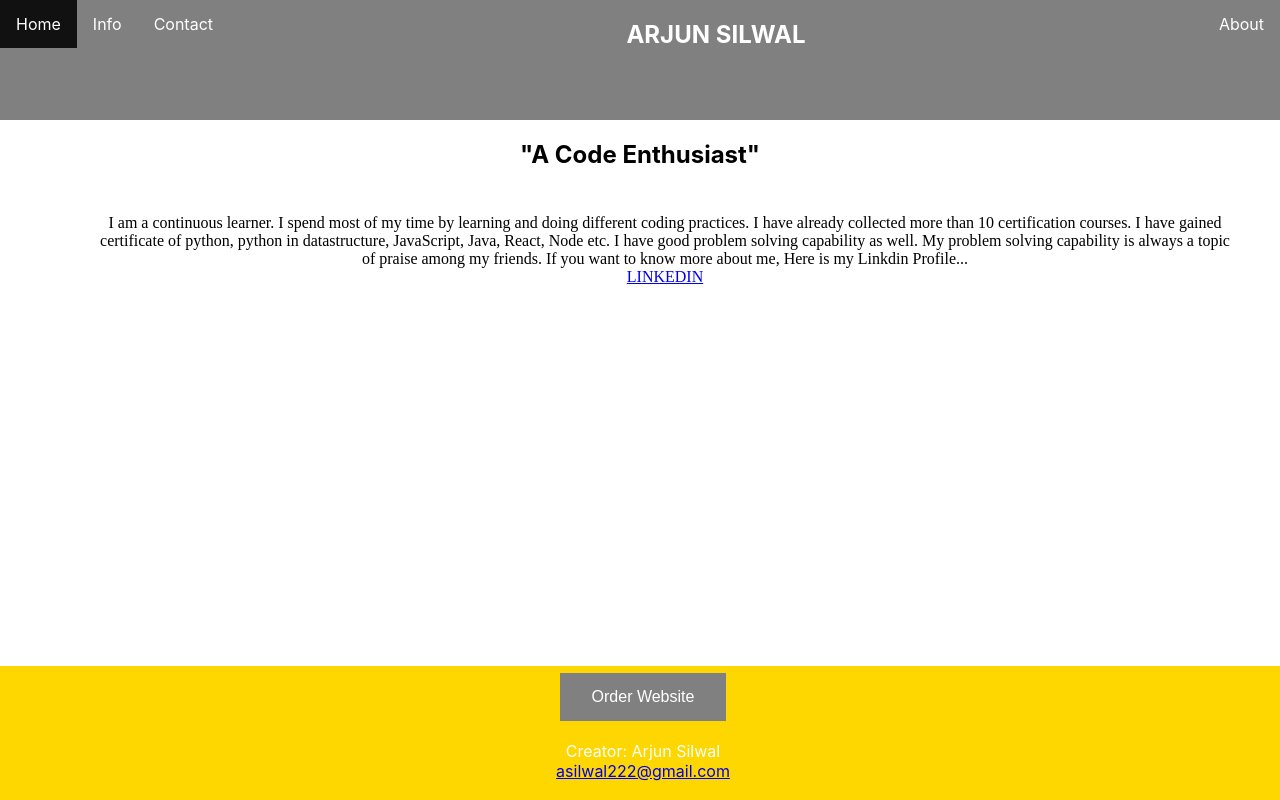
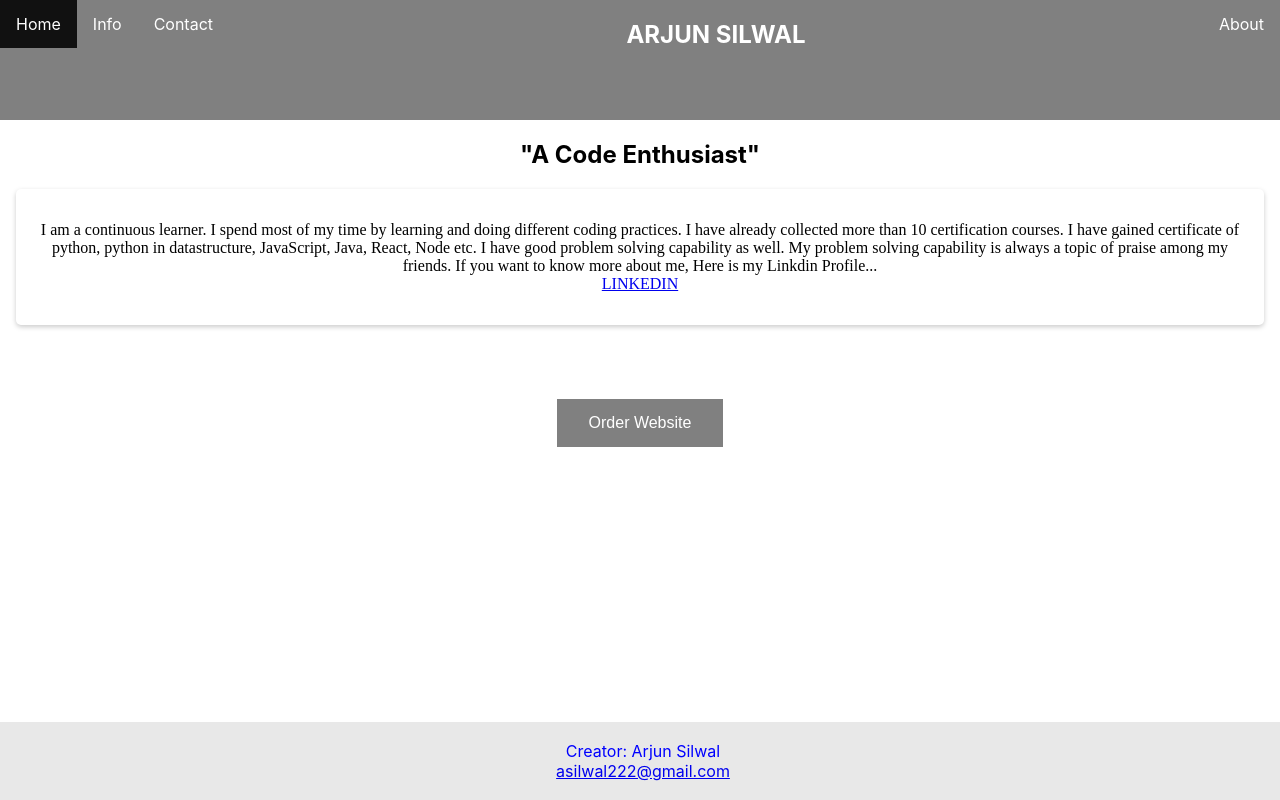
Before and after one commit to Arjunsilwal/my-app, a React (Create React App) app: page / in a window 1280 px wide. Built offline with nearby package versions, Linux system fonts and the light colour scheme.

Commit message:
Button is allocated into new components and contents are arranged properly in other components as well

```diff
--- a/src/App.css
+++ b/src/App.css
@@ -99,6 +99,6 @@ footer {
   bottom: 0;
   width: 100%;
   padding: 3px;
-  background-color: gold;
+  background-color:#E8E8E8;
   color: white;
 }
--- a/src/components/About.js
+++ b/src/components/About.js
@@ -4,10 +4,18 @@ import Footer from './Footer'
 import Header from './Header'
 
 function About() {
+    const style = {
+        margin: '16px',
+        padding:"16px",
+        boxShadow:"0 2px 5px #ccc",
+        boxSizing:'border-box',
+        borderRadius: '5px'
+    }
     return (
         <div>
             <Header />
-            <p className="p" className="About">I am a continuous learner. I spend most of my time by learning
+            <div style={style} className="About">
+            <p >I am a continuous learner. I spend most of my time by learning
                 and doing different coding practices. I have already collected more than
                 10 certification courses. I have gained certificate of python, python in datastructure,
                 JavaScript, Java, React, Node etc. I have good problem solving capability as well.
@@ -15,8 +23,9 @@ function About() {
                 among my friends. If you want to know more about me, Here is my Linkdin Profile...
                 <br />
                 <a href="https://www.linkedin.com/in/arjun-silwal-234a76164/">LINKEDIN</a>
-                </p>
-                <Footer />
+            </p>
+            </div>
+            <Footer />
             </div>
     )
 }
--- a/src/components/Footer.js
+++ b/src/components/Footer.js
@@ -5,8 +5,7 @@ export default function Footer() {
     return (
         <div>
             <footer>
-                <button className="button">Order Website</button>
-                <p>Creator: Arjun Silwal <br />
+                <p style={{color: 'blue'}}>Creator: Arjun Silwal <br />
                 <a href="mailto:asilwal222@gmail.com">asilwal222@gmail.com</a>
                 </p>
             </footer>
--- a/src/components/Home.js
+++ b/src/components/Home.js
@@ -1,12 +1,12 @@
 import React from 'react'
 import About from './About'
-import Footer from './Footer'
-import Header from './Header'
+import Order from './Order'
 
 function Home() {
     return (
         <div>
             <About />
+            <Order />
         </div>
     )
 }
--- /dev/null
+++ b/src/components/Order.js
@@ -0,0 +1,17 @@
+import React from 'react'
+
+function Order() {
+    const style ={
+        width: "100%;",
+        border: "15px",
+        padding: '50px',
+        margin: '20px'
+    }
+    return (
+        <div style={style}>
+            <button className="button">Order Website</button>
+        </div>
+    )
+}
+
+export default Order
```
